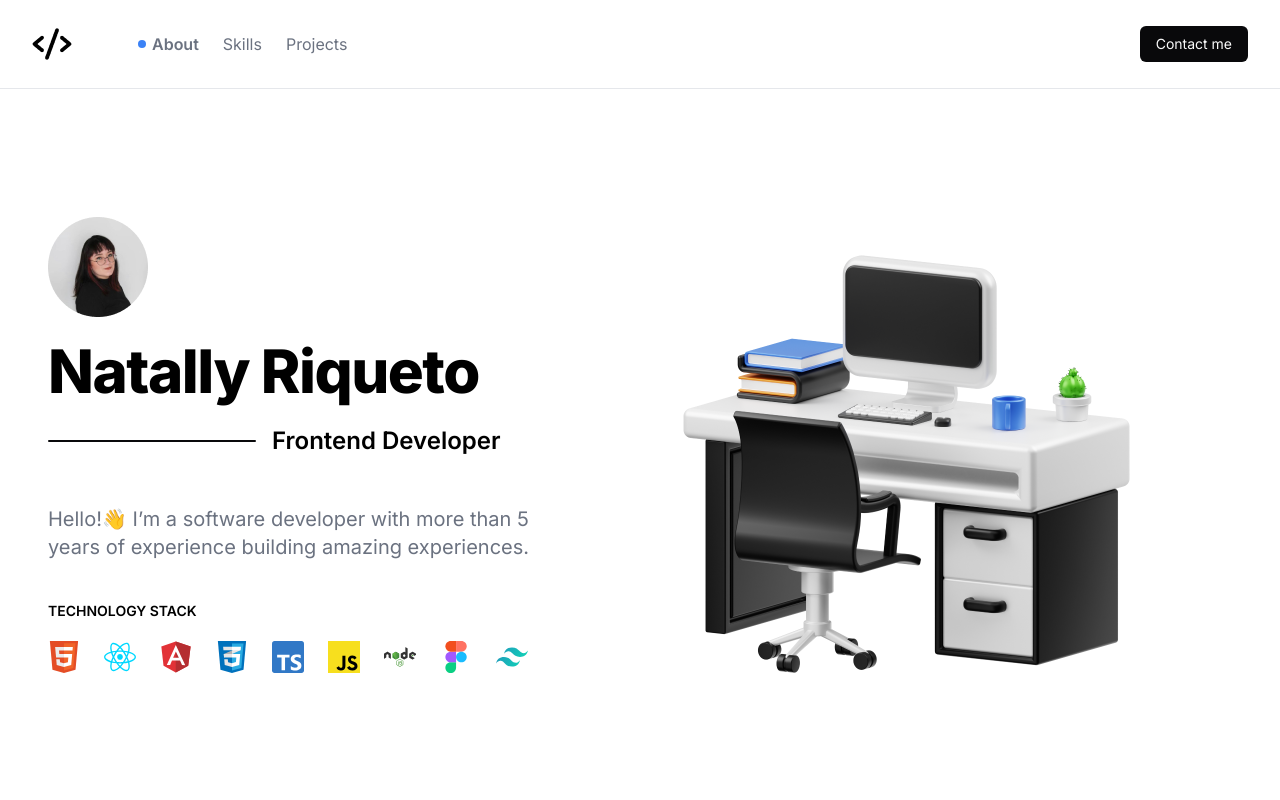
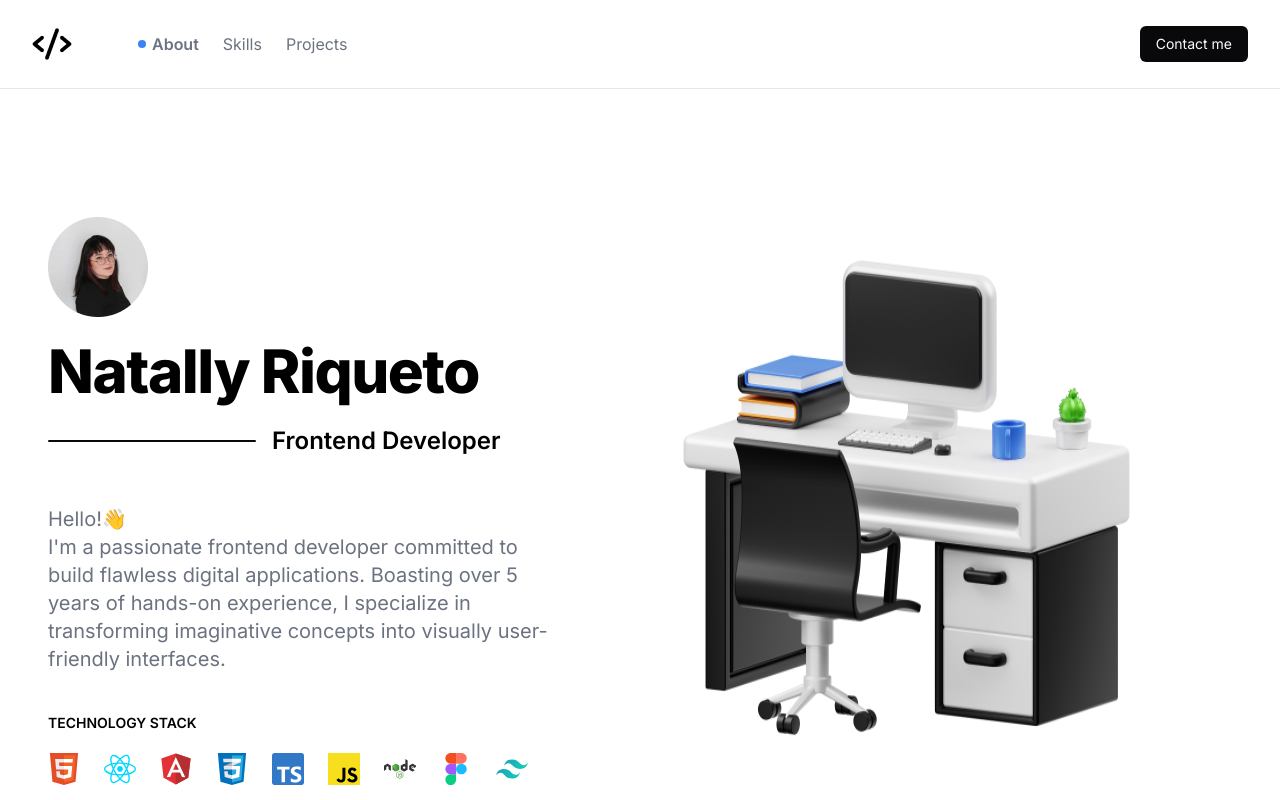
Before and after one commit to natallyriqueto/portfolio, a React (Vite) app: page / in a window 1280 px wide. Shown: the top 800 px of the page. Built offline with nearby package versions, Linux system fonts and the light colour scheme; the HTML template or start-up script is replaced by a standard one.

Commit message:
update texts and links

```diff
--- a/src/components/Footer/index.tsx
+++ b/src/components/Footer/index.tsx
@@ -1,9 +1,7 @@
 import {
-    DribbbleLogo,
     GithubLogo,
     InstagramLogo,
     LinkedinLogo,
-    TwitterLogo
 } from "phosphor-react";
 
 export function Footer() {
@@ -14,11 +12,9 @@ export function Footer() {
                 <div className="flex flex-col items-center gap-6 laptop:flex-row laptop:justify-between">
                     <p>© 2020 Natally Riqueto. All rights reserved.</p>
                     <div className="flex gap-6 items-center">
-                        <LinkedinLogo size={24} />
-                        <InstagramLogo size={24} />
-                        <TwitterLogo size={24} />
-                        <GithubLogo size={24} />
-                        <DribbbleLogo size={24} />
+                        <a href="https://www.linkedin.com/in/natally-riqueto-b6663a15a/"><LinkedinLogo size={24} /></a>
+                        <a href="https://www.instagram.com/winteriscoming0/"><InstagramLogo size={24} /></a>
+                        <a href="https://github.com/natallyriqueto"><GithubLogo size={24} /></a>
                     </div>
                 </div>
             </div>
--- a/src/components/Hero/index.tsx
+++ b/src/components/Hero/index.tsx
@@ -21,7 +21,8 @@ export function Hero() {
                     <div className="bg-zinc-950 w-200 h-xs rounded"></div>
                     <h2 className="text-2xl font-semibold">Frontend Developer</h2>
                 </div>
-                <p className="text-gray-500 text-xl mb-10">Hello!👋 I’m a software developer with more than 5 years of experience building amazing experiences.</p>
+                <p className="text-gray-500 text-xl mb-10"> Hello!👋 <br/> I'm a passionate frontend developer committed to build flawless digital applications.
+                    Boasting over 5 years of hands-on experience, I specialize in transforming imaginative concepts into visually user-friendly interfaces.</p>
                 <p className="uppercase text-sm	font-semibold mb-5">technology stack</p>
                 <div className="flex gap-6 flex-wrap">
                     <img src={html} alt="html icon" />
```
